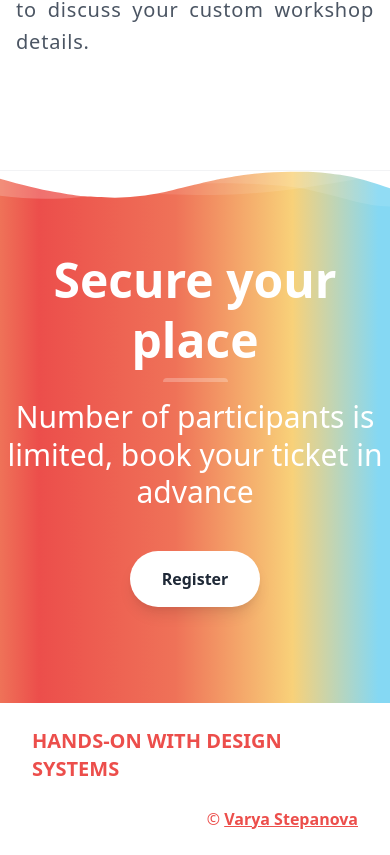
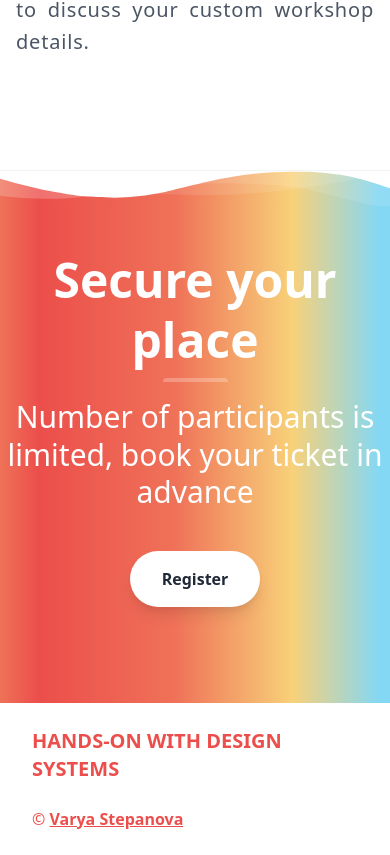
Before and after one commit to varya/hands-on-workshop, a Next.js app: page / in a window 390 px wide. Shown: the part 9959-10814 px from the top of the page. Built offline with nearby package versions, Linux system fonts and the light colour scheme.

Commit message:
improve footer on mobile

```diff
--- a/components/footer.js
+++ b/components/footer.js
@@ -3,12 +3,12 @@ export default function Footer() {
     <footer className="bg-white">
       <div className="container mx-auto px-8">
         <div className="w-full flex flex-col md:flex-row py-6">
-          <div className="flex-2 mb-6 text-black">
+          <div className="flex-grow mb-6 text-black">
             <p className="text-v-red no-underline hover:no-underline font-bold text-xl lg:text-2xl">
               HANDS-ON WITH DESIGN SYSTEMS
             </p>
           </div>
-          <div className="flex-1 text-right text-v-red">
+          <div className="text-v-red">
             ©{" "}
             <a
               href="https://varya.me"
```
